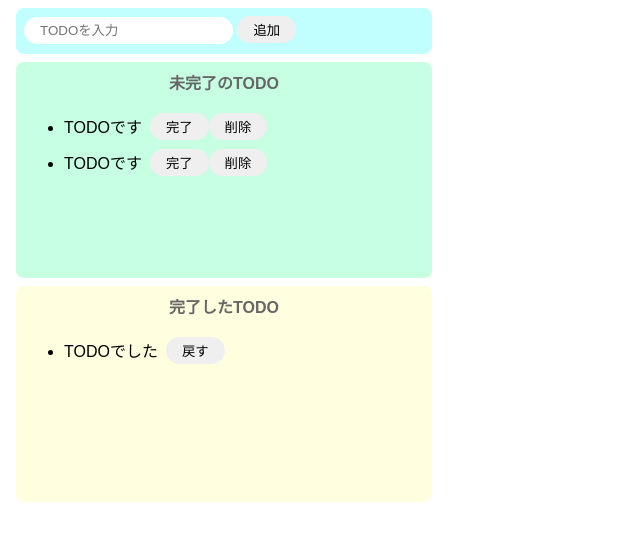
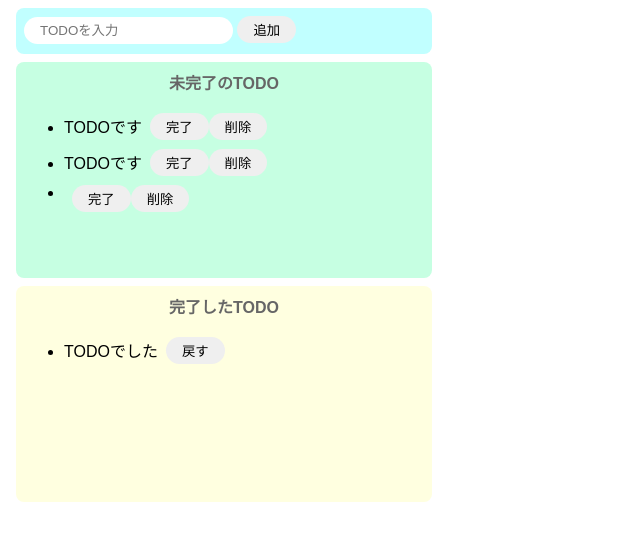
Before and after one commit to omochanocha/codesandbox-react, a website built with Parcel: page index.html in a window 1280 px wide. Both pictures are taken after a click on the button "追加". Shown: the whole page, without its empty margins (0-640 px from the left). Built offline with nearby package versions, Linux system fonts and the light colour scheme.

Commit message:
セクション5 35.タスクの削除機能まで

```diff
--- a/index.html
+++ b/index.html
@@ -1,18 +1,18 @@
 <!DOCTYPE html>
 <html>
   <head>
-    <title>Parcel Sandbox</title>
+    <title>TODO</title>
     <meta charset="UTF-8" />
   </head>
 
   <body>
     <div class="input-area">
-      <input type="text" placeholder="TODOを入力" />
-      <button>追加</button>
+      <input id="add-text" type="text" placeholder="TODOを入力" />
+      <button id="add-button">追加</button>
     </div>
     <div class="incomplete-area">
       <p class="title">未完了のTODO</p>
-      <ul>
+      <ul id="incomplete-list">
         <li>
           <div class="list-row">
             <p>TODOです</p>
--- a/src/todo.js
+++ b/src/todo.js
@@ -1 +1,40 @@
 import "./styles.css";
+
+const onClickAdd = () => {
+  const inputText = document.getElementById("add-text").value;
+  document.getElementById("add-text").value = "";
+
+  // div生成
+  const div = document.createElement("div");
+  div.className = "list-row";
+
+  const p = document.createElement("p");
+  p.innerText = inputText;
+
+  const li = document.createElement("li");
+
+  const completeButton = document.createElement("button");
+  completeButton.innerText = "完了";
+  completeButton.addEventListener("click", () => {
+    alert("完了");
+  });
+
+  const deleteButton = document.createElement("button");
+  deleteButton.innerText = "削除";
+  deleteButton.addEventListener("click", () => {
+    // 押された削除ボタンの親タグを未完了リストから削除
+    const deleteTarget = deleteButton.closest("li");
+    document.getElementById("incomplete-list").removeChild(deleteTarget);
+  });
+
+  div.appendChild(p);
+  div.appendChild(completeButton);
+  div.appendChild(deleteButton);
+  li.appendChild(div);
+
+  document.getElementById("incomplete-list").appendChild(li);
+};
+
+document
+  .getElementById("add-button")
+  .addEventListener("click", () => onClickAdd());
```
